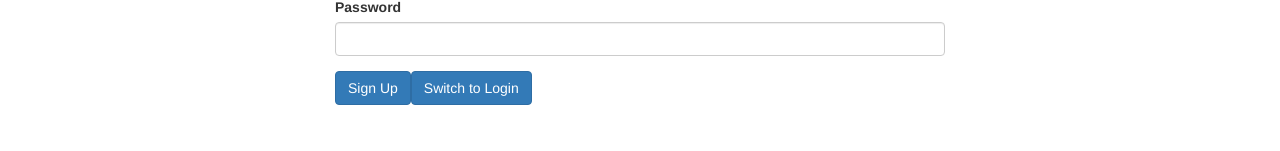
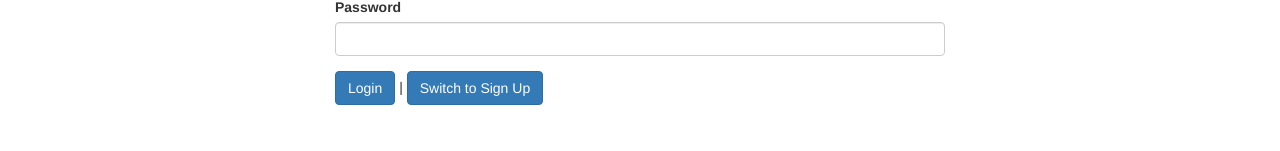
Before and after one commit to Chadsglm/recipeApp, an Angular app: page /auth in a window 1280 px wide. Shown: the part 149-300 px from the top of the page. Built offline with nearby package versions, Linux system fonts and the light colour scheme.

Commit message:
Switching Between Auth Modes

```diff
--- a/src/app/auth/auth.component.html
+++ b/src/app/auth/auth.component.html
@@ -10,8 +10,13 @@
         <input type="password" id="password" class="form-control">
       </div>
       <div class="">
-        <button class="btn btn-primary mr-3">Sign Up</button>
-        <button class="btn btn-primary">Switch to Login</button>
+        <button class="btn btn-primary" type="submit">
+          {{ isLoginMode ? 'Login' : 'Sign Up' }}
+        </button> |
+        <button class="btn btn-primary"
+                (click)="onSwitchMode()"
+                type="button">Switch to {{ isLoginMode ? 'Sign Up' : 'Login' }}
+        </button>
       </div>
     </form>
   </div>
--- a/src/app/auth/auth.component.ts
+++ b/src/app/auth/auth.component.ts
@@ -6,10 +6,15 @@
   styleUrls: ['./auth.component.scss']
 })
 export class AuthComponent implements OnInit {
+  isLoginMode = true;
 
   constructor() { }
 
   ngOnInit() {
   }
 
+  onSwitchMode() {
+    this.isLoginMode = !this.isLoginMode;
+  }
+
 }
```
